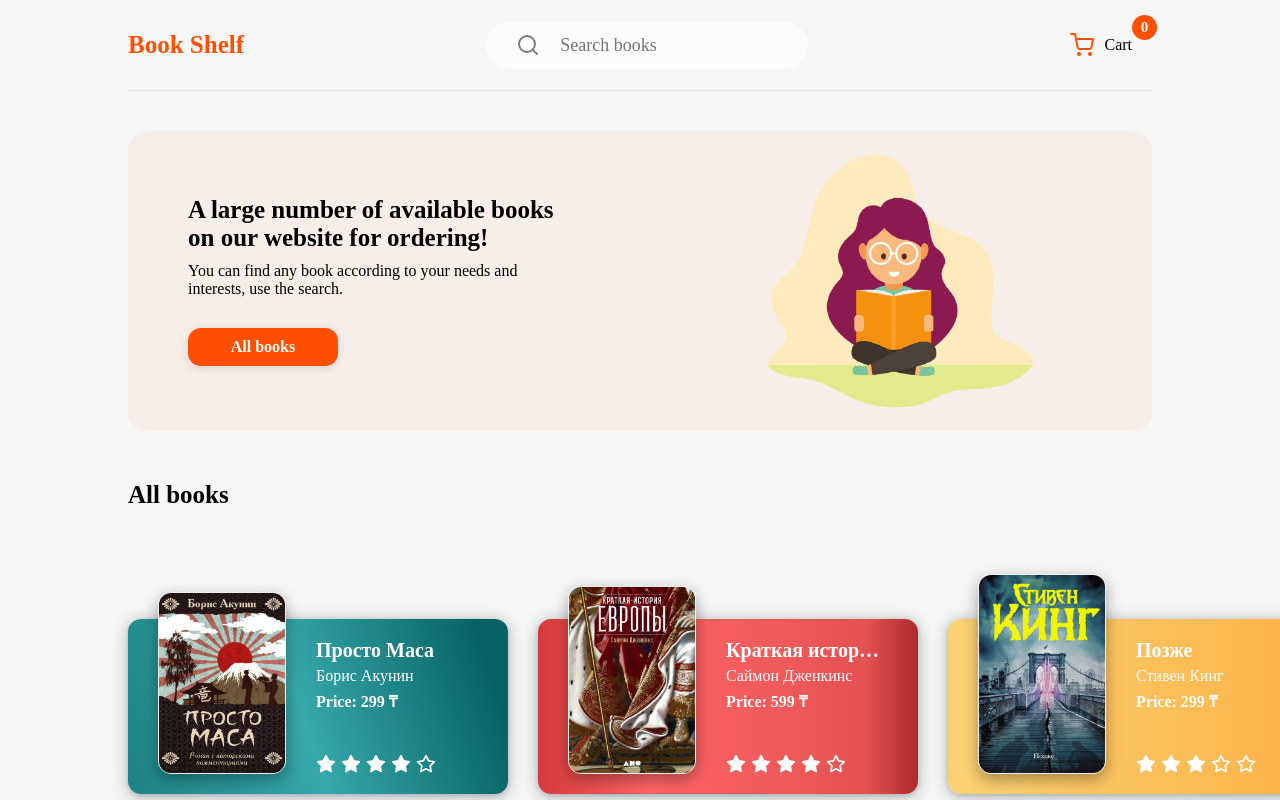
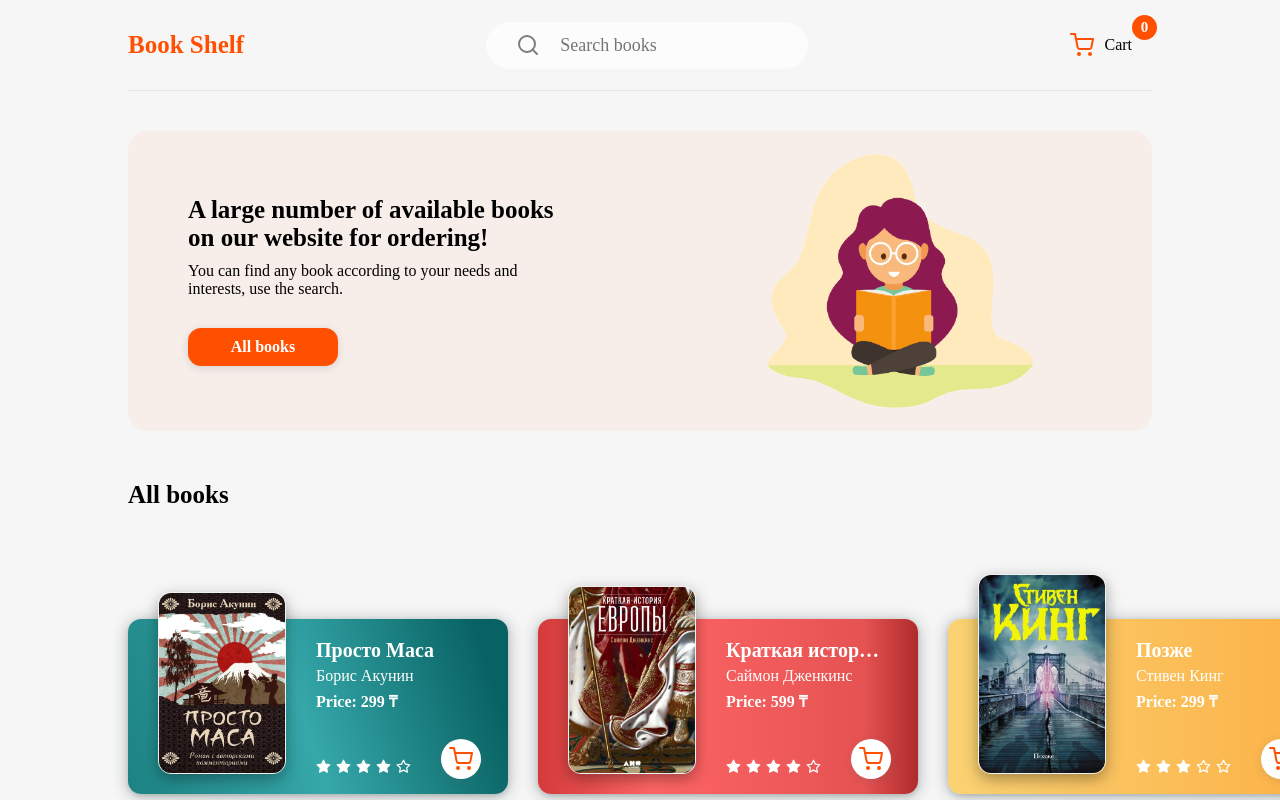
Before and after one commit to azamat02/book_shelf, a React (Create React App) app: page / in a window 1280 px wide. Shown: the top 800 px of the page. Built offline with nearby package versions, Linux system fonts and the light colour scheme; data requests are answered from the project's data file; a web font is replaced by a local one.

Commit message:
Added "add to cart" button to home page book card

```diff
--- a/src/components/book-card-item.tsx
+++ b/src/components/book-card-item.tsx
@@ -1,7 +1,12 @@
-import React from "react";
+import React, {useEffect, useState} from "react";
 import '../styles/main.scss'
 import Rating from "./rating";
 import {useNavigate} from "react-router-dom";
+import {CheckCircle, ShoppingCart} from "react-feather";
+import {addBookToCart, removeBookFromCart} from "../store/cartSlice";
+import {useDispatch, useSelector} from "react-redux";
+import {BookResponse} from "../pages/book_page";
+import {log} from "util";
 
 interface BookCardItemProps {
     id: number,
@@ -14,14 +19,36 @@ interface BookCardItemProps {
 
 export default function BookCardItem({id, name, author, price, imageSrc, rating}: BookCardItemProps) {
     const navigate = useNavigate()
+    const dispatch = useDispatch()
+    // @ts-ignore
+    const cartOfBooks = useSelector(state => state.cart.books)
+    const [addedToCart, setAddedToCart] = useState(false)
+
+    useEffect(()=>{
+        if (cartOfBooks.find((book: BookResponse) => book.id === id)) {
+            setAddedToCart(true)
+        }
+    },[])
 
     // @ts-ignore
-    const forwardToBookPage = (id) => {
+    const forwardToBookPage = (event,id) => {
         navigate(`/book/${id}`)
     }
 
+    const addToCart = (event: any) => {
+        event.stopPropagation();
+        setAddedToCart(true)
+        dispatch(addBookToCart({bookData: {id, name, author, rating, price, imageSrc}}))
+    }
+
+    const removeFromCart = (event: any) => {
+        event.stopPropagation();
+        setAddedToCart(false)
+        dispatch(removeBookFromCart({id}))
+    }
+
     return (
-        <div onClick={()=>forwardToBookPage(id)} className={"book-card-container"} key={`Book-${id}`}>
+        <div onClick={(event)=>forwardToBookPage(event, id)} className={"book-card-container"} key={`Book-${id}`}>
             <div className={"book-image-container"}>
                 <img src={imageSrc} alt="book_image"/>
             </div>
@@ -30,8 +57,17 @@ export default function BookCardItem({id, name, author, price, imageSrc, rating}
                 <p className={"book-author"} title={author}>{author}</p>
                 <p className={"book-price"} title={''+price}>{price}</p>
                 <div className={"book-rating"}>
-                    <Rating rating={rating}/>
+                    <Rating rating={rating} size={15}/>
                 </div>
+                <button onClick={addedToCart ? (event) => removeFromCart(event) :
+                                                (event) => addToCart(event)}
+                        className={`add-to-cart-button`}
+
+                        style={addedToCart ? {color: 'white', background: '#FF4F01FF'} : {}}>
+                    {
+                        addedToCart ? <CheckCircle id={"svg"}/> : <ShoppingCart id={"svg"}/>
+                    }
+                </button>
             </div>
         </div>
     )
--- a/src/components/book-cards-list.tsx
+++ b/src/components/book-cards-list.tsx
@@ -50,7 +50,7 @@ export default function BookCardsList() {
     }
 
     return (
-        <div className={"books-container"}>
+        <div className={"books-container"} id={"all-books"}>
             {renderedBooks}
         </div>
     )
--- a/src/components/cart-books-list.tsx
+++ b/src/components/cart-books-list.tsx
@@ -1,5 +1,6 @@
 import React from "react";
 import CartBookItem, {CartBook} from "./cart-book-item";
+import {Link} from "react-router-dom";
 
 interface CartBooksListProps {
     books: CartBook[]
@@ -16,7 +17,7 @@ export default function CartBooksList({books}: CartBooksListProps) {
         return (
             <p style={{margin: "50px 20px"}}>
                 <i>
-                    There are no books added to your cart, you can check available books <a href="/#books">here</a>
+                    There are no books added to your cart, you can check available books <Link to="/#all-books">here</Link>
                 </i>
             </p>
         )
--- a/src/components/header_card.tsx
+++ b/src/components/header_card.tsx
@@ -15,7 +15,7 @@ export default function HeaderCard() {
                 <p className="text">
                     You can find any book according to your needs and interests, use the search.
                 </p>
-                <button className={"button-primary"}>All books</button>
+                <button onClick={()=>{window.location.href="#all-books"}} className={"button-primary"}>All books</button>
             </div>
 
             <img src={reading_book_image} alt="reading book"/>
--- a/src/components/rating.tsx
+++ b/src/components/rating.tsx
@@ -1,21 +1,21 @@
 import React from "react";
-import {AiFillStar, BsStar} from "react-icons/all";
 import {Star} from "react-feather";
 
 interface RatingProps {
     rating: number
+    size: number
 }
 
-export default function Rating({rating} : RatingProps){
+export default function Rating({rating, size=20} : RatingProps){
 
     let rendered_stars = [1,2,3,4,5].map(num=>{
         if (rating >= num) {
             return (
-                <Star key={num} fill={"white"} color={"white"} size={20}/>
+                <Star key={num} fill={"white"} color={"white"} size={size}/>
             )
         } else {
             return (
-                <Star key={num} color={"white"} size={20}/>
+                <Star key={num} color={"white"} size={size}/>
             )
         }
     })
--- a/src/pages/book_page/index.tsx
+++ b/src/pages/book_page/index.tsx
@@ -2,7 +2,9 @@ import React, {useEffect, useState} from "react";
 import {useParams} from "react-router-dom";
 import BookService from "../../services/bookService";
 import {ClipLoader} from "react-spinners";
-import {ChevronDown, ChevronUp, Star} from "react-feather";
+import {CheckCircle, ChevronDown, ChevronUp, Star} from "react-feather";
+import {useDispatch, useSelector} from "react-redux";
+import {addBookToCart, removeBookFromCart} from "../../store/cartSlice";
 
 export interface BookResponse {
     id: number,
@@ -18,6 +20,10 @@ export default function BookPage() {
     const {bookId} = useParams()
     const [book, setBook] = useState<BookResponse>()
     const bookService = new BookService();
+    const dispatch = useDispatch()
+    // @ts-ignore
+    const cartOfBooks = useSelector(state => state.cart.books)
+    const [addedToCart, setAddedToCart] = useState(false)
     const [extendedDescriptionOpen, setExtendedDescriptionOpen] = useState(false)
 
     const toggleShowDescription = () => {
@@ -29,7 +35,9 @@ export default function BookPage() {
     useEffect(()=>{
         bookService.getBookById(bookId).then((res)=>{
             setBook(res)
-            console.log(res)
+            if (cartOfBooks.find((book: BookResponse) => book.id === res.id)) {
+                setAddedToCart(true)
+            }
         })
     }, [])
 
@@ -41,7 +49,16 @@ export default function BookPage() {
         )
     }
 
-    console.log(bookId)
+
+    const addToCart = () => {
+        setAddedToCart(true)
+        dispatch(addBookToCart({bookData: book}))
+    }
+
+    const removeFromCart = () => {
+        setAddedToCart(false)
+        dispatch(removeBookFromCart({id: book.id}))
+    }
 
     return (
         <div className="book-page-container">
@@ -77,7 +94,19 @@ export default function BookPage() {
 
                 <button className={"button-primary"} style={{width: "300px"}}>Buy for {book.price} ₸</button>
                 <br/>
-                <button className={"button-secondary"} style={{width: "300px"}}>Add to cart</button>
+
+                {
+                    addedToCart ?
+                        <button onClick={removeFromCart}
+                                className={"added-to-cart"} >
+                            <CheckCircle/>
+                            Added to cart
+                        </button>
+                        :
+                        <button onClick={addToCart} className={"button-secondary"} style={{width: "300px"}}>
+                            Add to cart
+                        </button>
+                }
 
             </div>
         </div>
--- a/src/pages/cart_page/index.tsx
+++ b/src/pages/cart_page/index.tsx
@@ -13,8 +13,6 @@ export default function CartPage() {
             </p>
 
             <CartBooksList books={cartBooks}/>
-
-
         </div>
     )
 }
--- a/src/styles/main.scss
+++ b/src/styles/main.scss
@@ -297,6 +297,29 @@ $gray: #7d7d7d;
     color: white;
   }
 
+  .add-to-cart-button {
+    position: absolute;
+    bottom: -5px;
+    right: -5px;
+    background: white;
+    border: none;
+    border-radius: 50%;
+    width: 40px;
+    height: 40px;
+    display: flex;
+    align-items: center;
+    justify-content: center;
+    box-shadow: rgba(99, 99, 99, 0.2) 0 2px 8px 0;
+    cursor: pointer;
+    color: $primary_color;
+    transition: all ease-in-out 0.2s;
+  }
+
+  .added-to-cart {
+    color: white !important;
+    background: $primary_color !important;
+  }
+
   .book-name {
     @include heading_large(20px);
   }
@@ -438,6 +461,25 @@ $gray: #7d7d7d;
 .book-page-container {
   padding: 50px 10%;
   display: flex;
+
+  .added-to-cart {
+    border: none;
+    width: 300px;
+    padding: 10px;
+    border-radius: 15px;
+    font-weight: bold;
+    transition: all ease-in-out 0.3s;
+    background: $primary_color;
+    color: white;
+    display: flex;
+    justify-content: center;
+    box-shadow: rgba(99, 99, 99, 0.2) 0 2px 8px 0;
+    align-items: center;
+
+    svg {
+      margin-right: 10px;
+    }
+  }
 
   img {
     border-radius: 20px;
```
